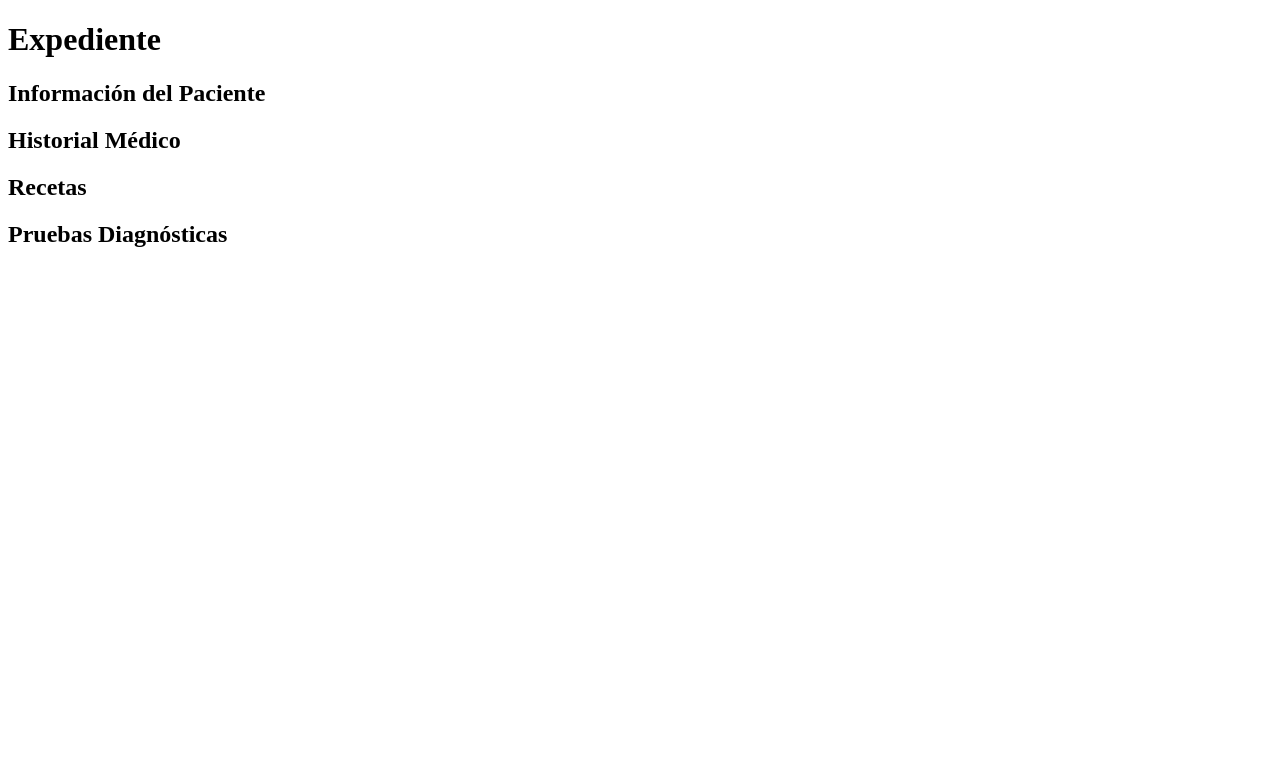
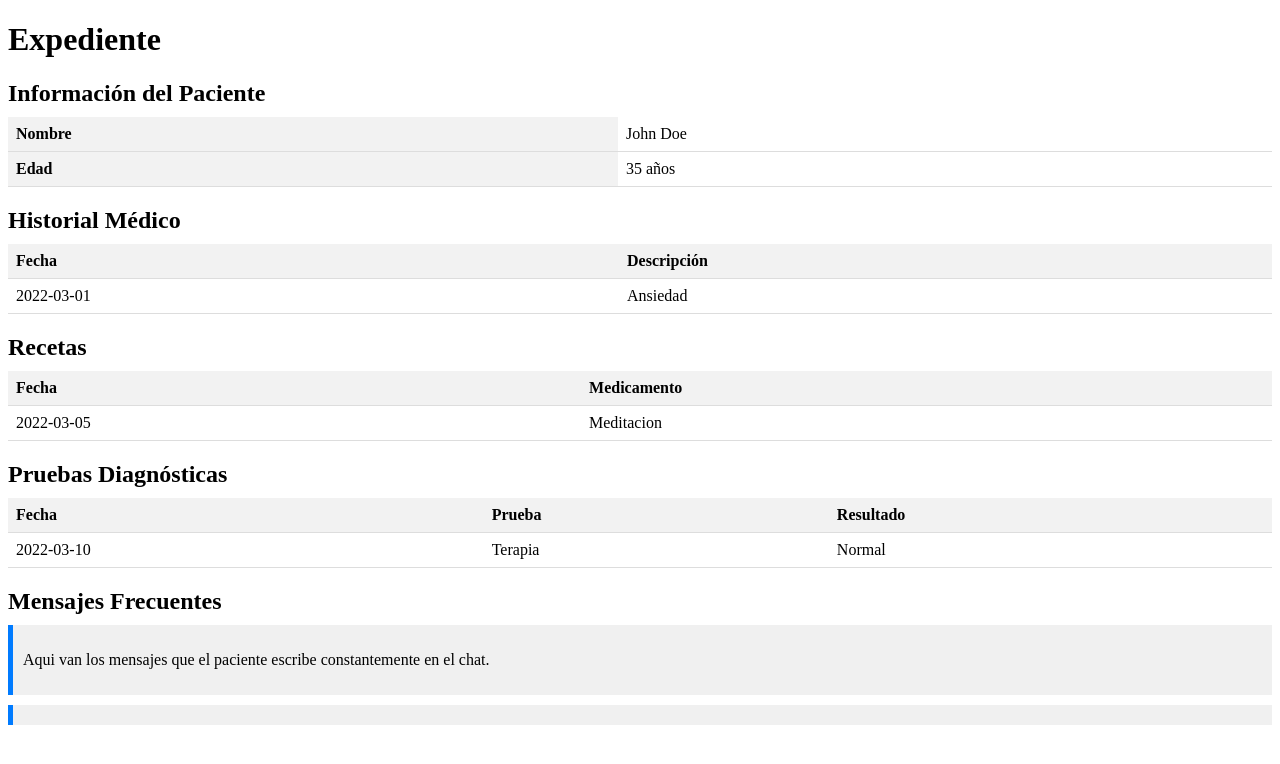
Before and after one commit to elmerurbina/freud-ai, a Flask app: page /expediente in a window 1280 px wide. Shown: the top 764 px of the page. Run offline with Flask 3, Linux system fonts and the light colour scheme.

Commit message:
Update files

```diff
--- /dev/null
+++ b/static/css/expedientePaciente.css
@@ -0,0 +1,28 @@
+/* Table styles */
+table {
+    width: 100%;
+    border-collapse: collapse;
+}
+th, td {
+    padding: 8px;
+    text-align: left;
+    border-bottom: 1px solid #ddd;
+}
+th {
+    background-color: #f2f2f2;
+}
+/* Section styles */
+section {
+    margin-bottom: 20px;
+}
+h2 {
+    margin-bottom: 10px;
+}
+
+
+.message {
+    background-color: #f0f0f0;
+    border-left: 5px solid #007bff; /* Blue border */
+    padding: 10px;
+    margin-bottom: 10px;
+}
--- a/templates/expediente.html
+++ b/templates/expediente.html
@@ -4,9 +4,7 @@
     <meta charset="UTF-8">
     <meta name="viewport" content="width=device-width, initial-scale=1.0">
     <title>Expediente</title>
-    <style>
-        /* Add your CSS styles here */
-    </style>
+    <link rel="stylesheet" type="text/css" href="{{ url_for('static', filename='css/expedientePaciente.css') }}">
 </head>
 <body>
 
@@ -15,47 +13,85 @@
     <!-- Patient Information Section -->
     <section id="patientInformation">
         <h2>Información del Paciente</h2>
-        <!-- Placeholder for patient information -->
-        <div id="patientInfo">
-            <!-- Patient information will be dynamically populated here -->
-        </div>
+        <table>
+            <tr>
+                <th>Nombre</th>
+                <td id="patientName">John Doe</td>
+            </tr>
+            <tr>
+                <th>Edad</th>
+                <td id="patientAge">35 años</td>
+            </tr>
+            <!-- Add more patient information here -->
+        </table>
     </section>
 
     <!-- Medical History Section -->
     <section id="medicalHistory">
         <h2>Historial Médico</h2>
-        <!-- Placeholder for medical history -->
-        <div id="medicalHistoryContent">
-            <!-- Medical history content will be dynamically populated here -->
-        </div>
+        <table>
+            <tr>
+                <th>Fecha</th>
+                <th>Descripción</th>
+                <!-- Add more columns if needed -->
+            </tr>
+            <tr>
+                <td>2022-03-01</td>
+                <td>Ansiedad</td>
+                <!-- Add more medical history entries here -->
+            </tr>
+        </table>
     </section>
 
     <!-- Prescriptions Section -->
     <section id="prescriptions">
         <h2>Recetas</h2>
-        <!-- Placeholder for prescriptions -->
-        <div id="prescriptionsList">
-            <!-- Prescriptions will be dynamically populated here -->
-        </div>
+        <table>
+            <tr>
+                <th>Fecha</th>
+                <th>Medicamento</th>
+                <!-- Add more columns if needed -->
+            </tr>
+            <tr>
+                <td>2022-03-05</td>
+                <td>Meditacion</td>
+                <!-- Add more prescriptions here -->
+            </tr>
+        </table>
     </section>
 
     <!-- Diagnostic Tests Section -->
     <section id="diagnosticTests">
         <h2>Pruebas Diagnósticas</h2>
-        <!-- Placeholder for diagnostic tests -->
-        <div id="diagnosticTestsList">
-            <!-- Diagnostic tests will be dynamically populated here -->
-        </div>
+        <table>
+            <tr>
+                <th>Fecha</th>
+                <th>Prueba</th>
+                <th>Resultado</th>
+                <!-- Add more columns if needed -->
+            </tr>
+            <tr>
+                <td>2022-03-10</td>
+                <td>Terapia</td>
+                <td>Normal</td>
+                <!-- Add more diagnostic test entries here -->
+            </tr>
+        </table>
     </section>
 
-    <!-- Other Sections as needed -->
 
-    <!-- Add your JavaScript code here -->
-    <script>
-        // You can add JavaScript functionality here
-        // For example, fetching patient information and updating the DOM dynamically
-        // Or handling interactions with the page
-    </script>
+    <section id="frequentMessages">
+        <h2>Mensajes Frecuentes</h2>
+        <div class="message">
+            <p>Aqui van los mensajes que el paciente escribe constantemente en el chat.</p>
+        </div>
+        <div class="message">
+
+        </div>
+        <!-- Add more frequent messages here -->
+    </section>
+
+
 
 </body>
 </html>
```
Also changed, not shown: static/css/historial.css (added, +53 -0 lines), templates/historial.html (+6 -3 lines).
